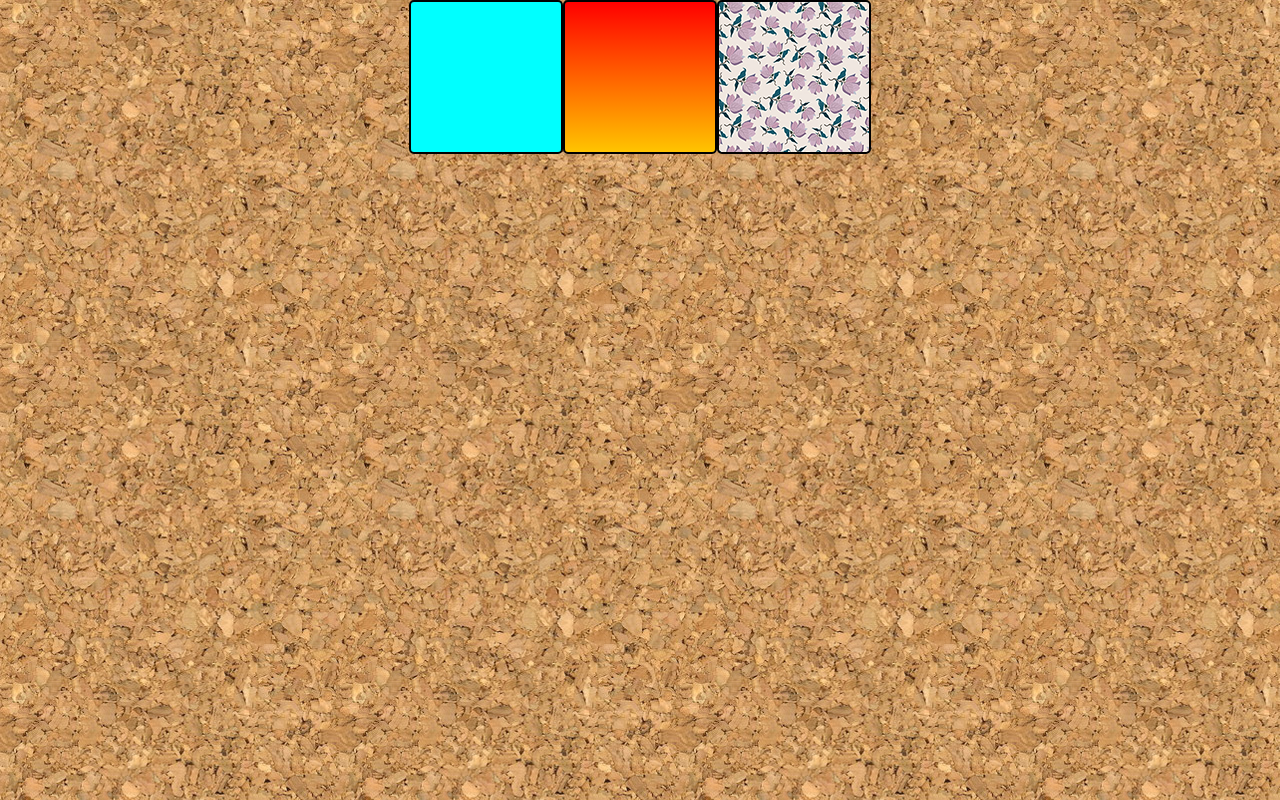
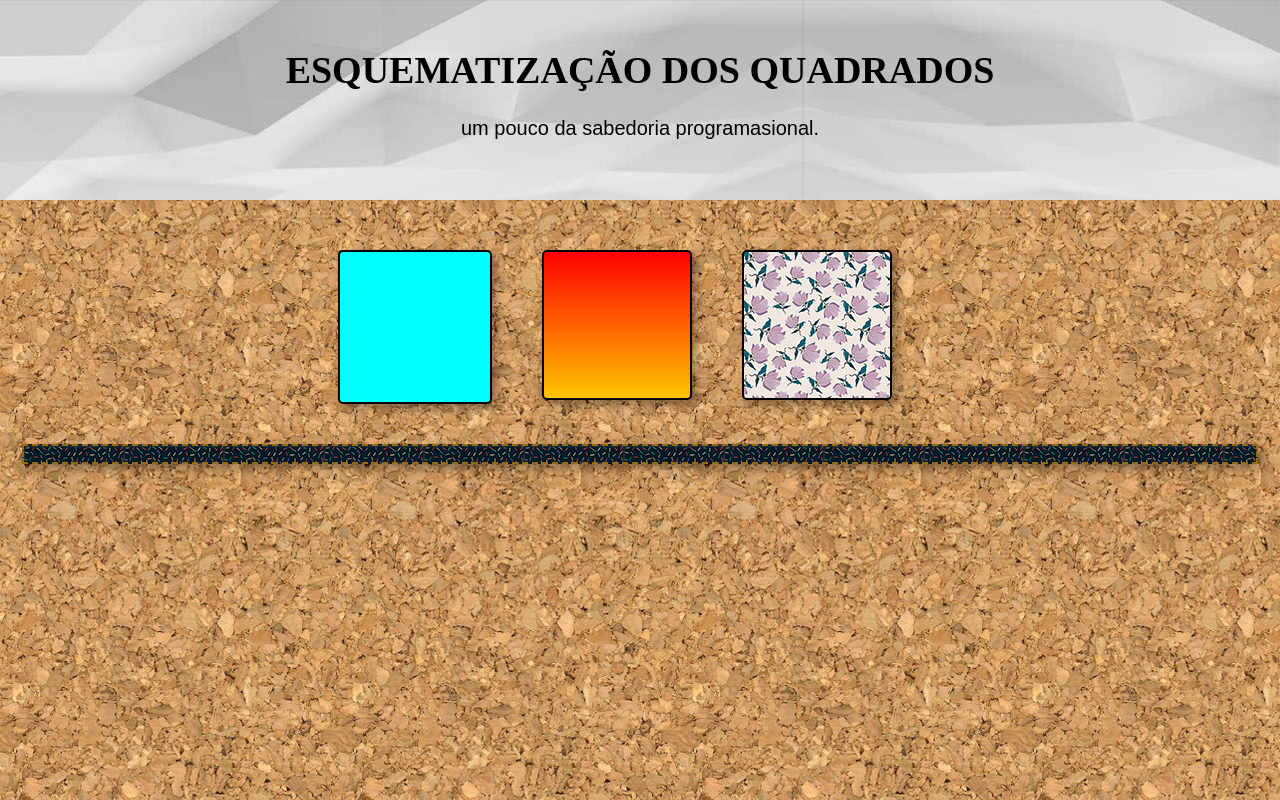
Before and after one commit to davizeroaca/android, a plain HTML site: page pagina3.html in a window 1280 px wide. Drawn offline with Linux system fonts and the light colour scheme.

Commit message:
Version 1.2.2
Quadrados arrumados

```diff
--- a/pagina3.html
+++ b/pagina3.html
@@ -5,12 +5,18 @@
     <meta name="viewport" content="width=device-width, initial-scale=1.0">
     <title>quadrados com imagens</title>
     <link rel="stylesheet" href="style4.css">
+    <link rel="shortcut icon" href="media/favicons/favicon2.ico" type="image/x-icon">
 </head>
 <body>
-    <div id="marginofbox">
-        <div class="quadrado" id="q1"></div>
-        <div class="quadrado" id="q2"></div>
-        <div class="quadrado" id="q3"></div>
-    </div>
+    <header>
+        <h1>ESQUEMATIZAÇÃO DOS QUADRADOS</h1>
+        <p>um pouco da sabedoria programasional.</p>
+    </header>
+        <div id="marginofbox">
+            <a href="index.html" target="_self" rel="previous"class="quadrado" id="q1"></a>
+            <button class="quadrado" id="q2"></button>
+            <button class="quadrado" id="q3"></button>
+        </div>
+            <hr id="linha1">
 </body>
 </html>
--- a/style4.css
+++ b/style4.css
@@ -3,6 +3,21 @@
 body {
     background-image: url(media/work/wallpaper001.jpg);
     margin: 0;
+}
+
+header {
+    background-image: url(media/work/wallpaper005.jpg);
+    padding: 50px;
+    padding-bottom: 40px;
+    text-align: center;
+}
+header > h1 {
+    margin-top: -2px;
+    font-size: 38px;
+}
+header > p {
+    font-family: Arial, Helvetica, sans-serif;
+    font-size: 20px;
 }
 
 #marginofbox {
@@ -15,15 +30,33 @@ body {
     border-radius: 5px;
     height: 150px;
     width: 150px;
-    margin: ;
-
+    margin-right: 50px;
+    margin-top: 50px;
+    box-shadow: 5px 5px 10px rgba(0, 0, 0, 0.349);
 }
 #q1 {
     background-color: aqua;
+    transition: background-color 0.3s ease;
+    transition: border 0.3s ease;
 }
+#q1:hover {
+    background-color: rgba(0, 255, 255, 0.849);
+    border: 2px solid white;
+}
+
 #q2 {
     background-image: linear-gradient(red, rgb(255, 196, 0));
 }
 #q3 {
     background-image: url(media/work/pattern003.png);
 }
+
+#linha1 {
+    background-image: url(media/work/pattern001.png);
+    padding: 8px;
+    width: 95%;
+    border: 2px dashed rgb(150, 107, 14);
+    margin-bottom: 40px;
+    margin-top: 40px;
+    box-shadow: 5px 5px 10px rgba(0, 0, 0, 0.349);
+}
```
Also changed, not shown: index.html (+1 -1 lines), 1 other file.
